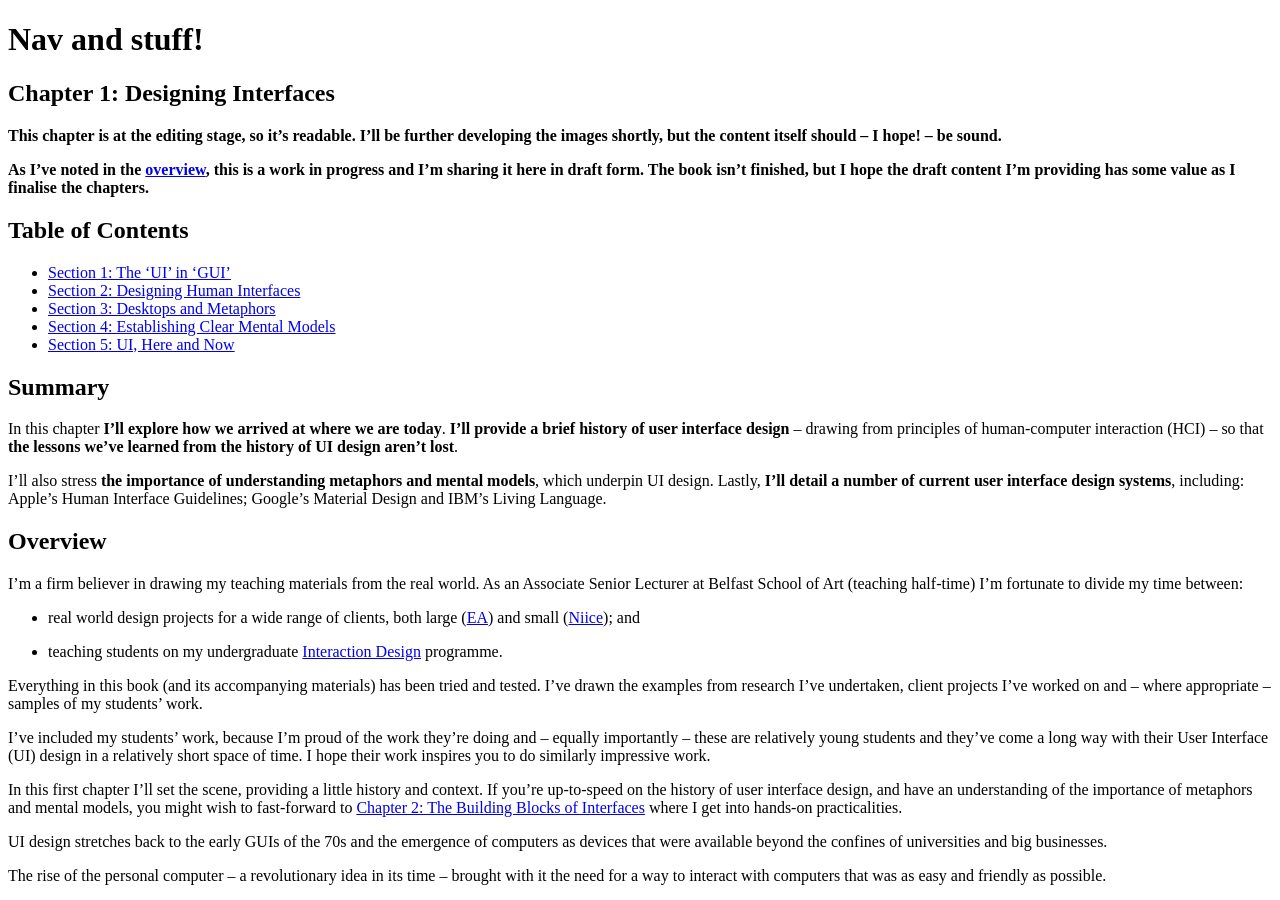
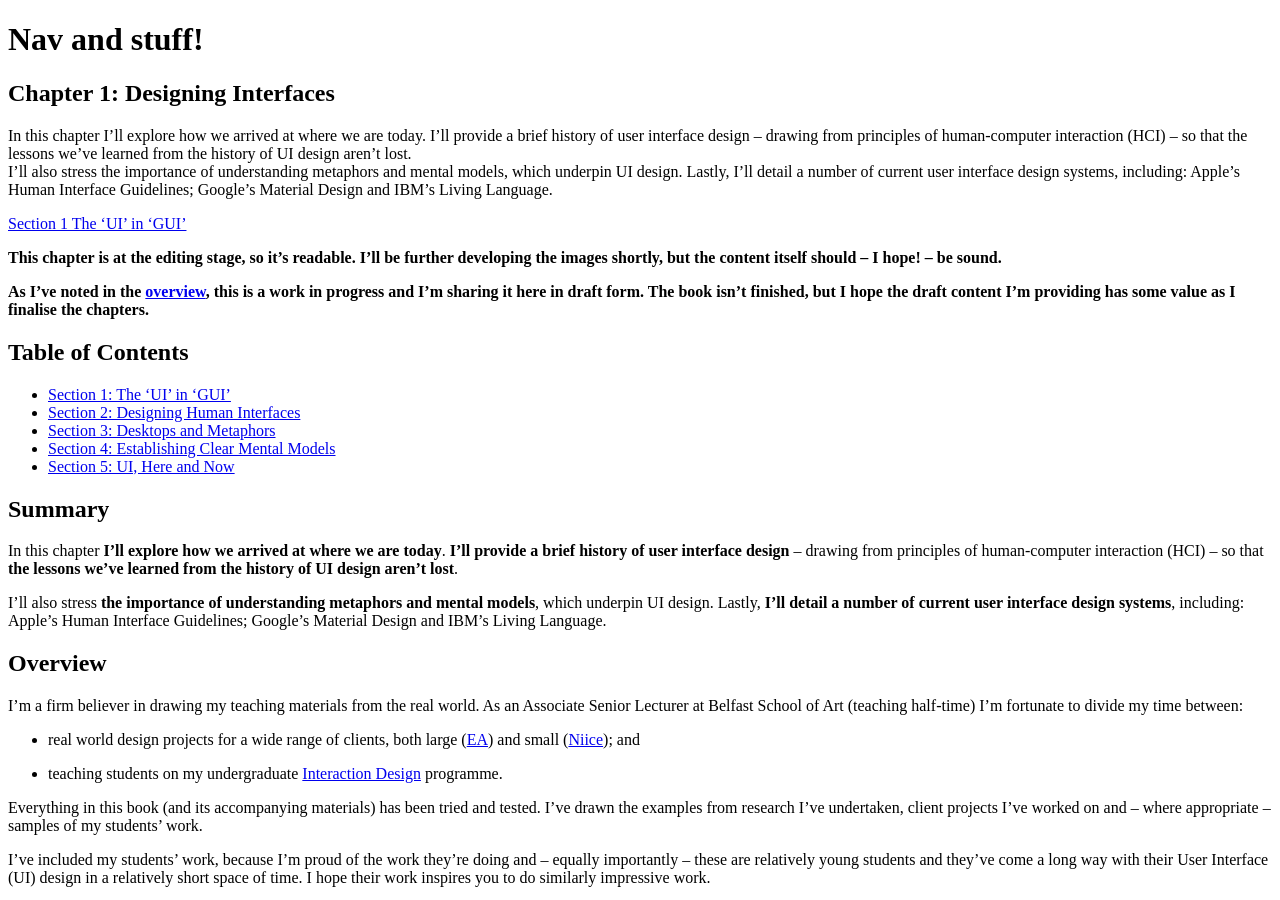
Before and after one commit to buildingbeautifuluis/buildingbeautifuluis.github.io, a Jekyll site: the page built from _chapters/01-Designing-Interfaces.md, in a window 1280 px wide and 900 px high. Built offline with Jekyll 4.4.1, drawn with Linux system fonts in a browser that asks for light colours; nearby versions of some CDN libraries.

Commit message:
Adding TOC

```diff
--- a/_chapters/01-Chapter-1-Designing-Interfaces.md
+++ b/_chapters/01-Designing-Interfaces.md
@@ -1,5 +1,12 @@
 ---
 title: "Chapter 1: Designing Interfaces"
+opening-text: "In this chapter I’ll explore how we arrived at where we are today. I’ll provide a brief history of user interface design – drawing from principles of human-computer interaction (HCI) – so that the lessons we’ve learned from the history of UI design aren’t lost.
+
+I’ll also stress the importance of understanding metaphors and mental models, which underpin UI design. Lastly, I’ll detail a number of current user interface design systems, including: Apple’s Human Interface Guidelines; Google’s Material Design and IBM’s Living Language."
+
+toc:
+  - section: "1"
+    title: "The ‘UI’ in ‘GUI’"
 ---
 
 <!-- 4,354 Words -->
@@ -123,7 +130,7 @@ This intense period in computing history saw the emergence of the field of Human
 
 
 
-Section 1: The ‘UI’ in ‘GUI’
+Section 1: The ‘UI’ in ‘GUI’ {#section-1}
 ----------------------------
 
 ![Placeholder Image](/images/ch1/command-line-interface.png)
--- a/_config.yml
+++ b/_config.yml
@@ -39,6 +39,7 @@ sass:
 collections:
   chapters:
     output: true
+    permalink: /chapters/:name/
 
 defaults:
   - scope:
--- a/_layouts/chapter.html
+++ b/_layouts/chapter.html
@@ -5,7 +5,14 @@ layout: default
 
   <header>
     <h1>{{ page.title | escape }}</h1>
+    <p>{{ page.opening-text | newline_to_br }}</p>
   </header>
+
+  <section class="toc">
+    {%- for item in page.toc -%}
+      <a href="#section-{{ item.section }}">Section {{ item.section }} {{ item.title}}</a>
+    {%- endfor -%}
+  </section>
 
   <div>
     {{ content }}
```
Also changed, not shown: _chapters/02-The-Building-Blocks-of-Interfaces.md (renamed from _chapters/02-Chapter-2-The-Building-Blocks-of-Interfaces.md).
